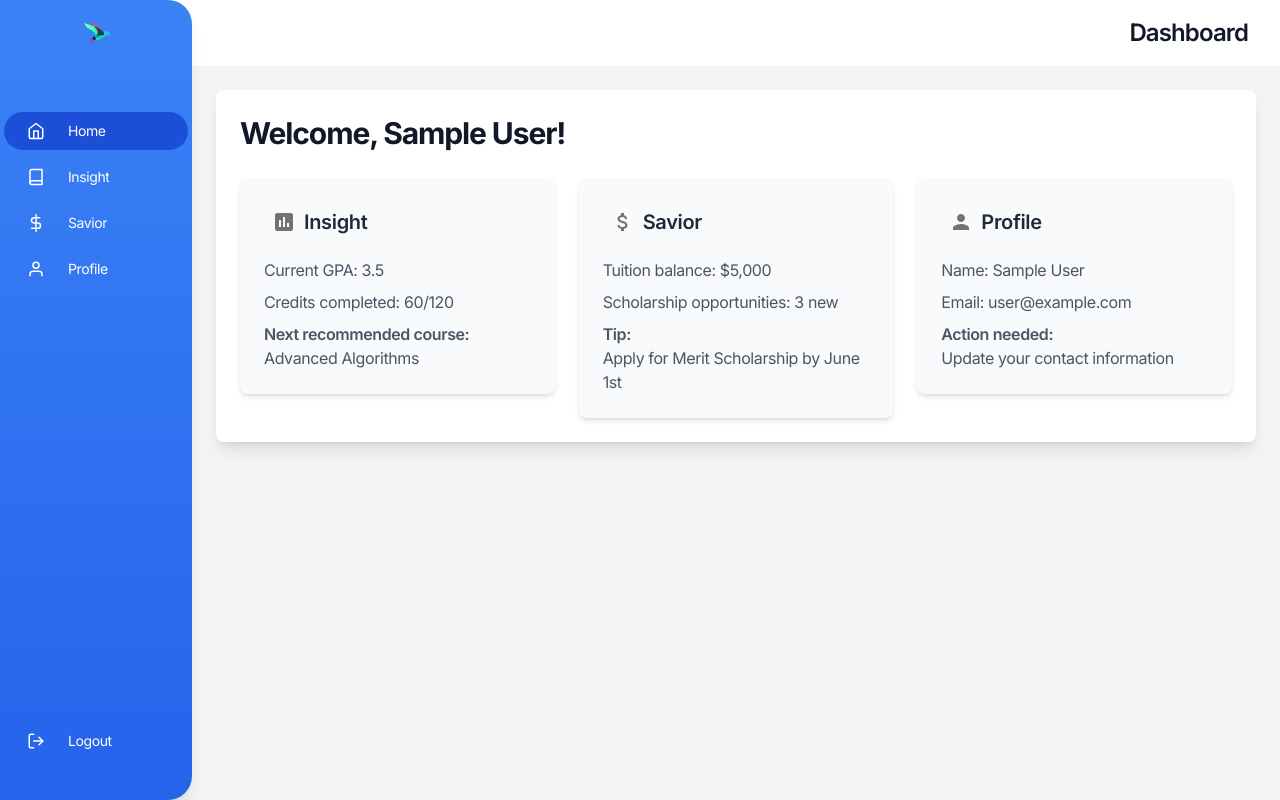
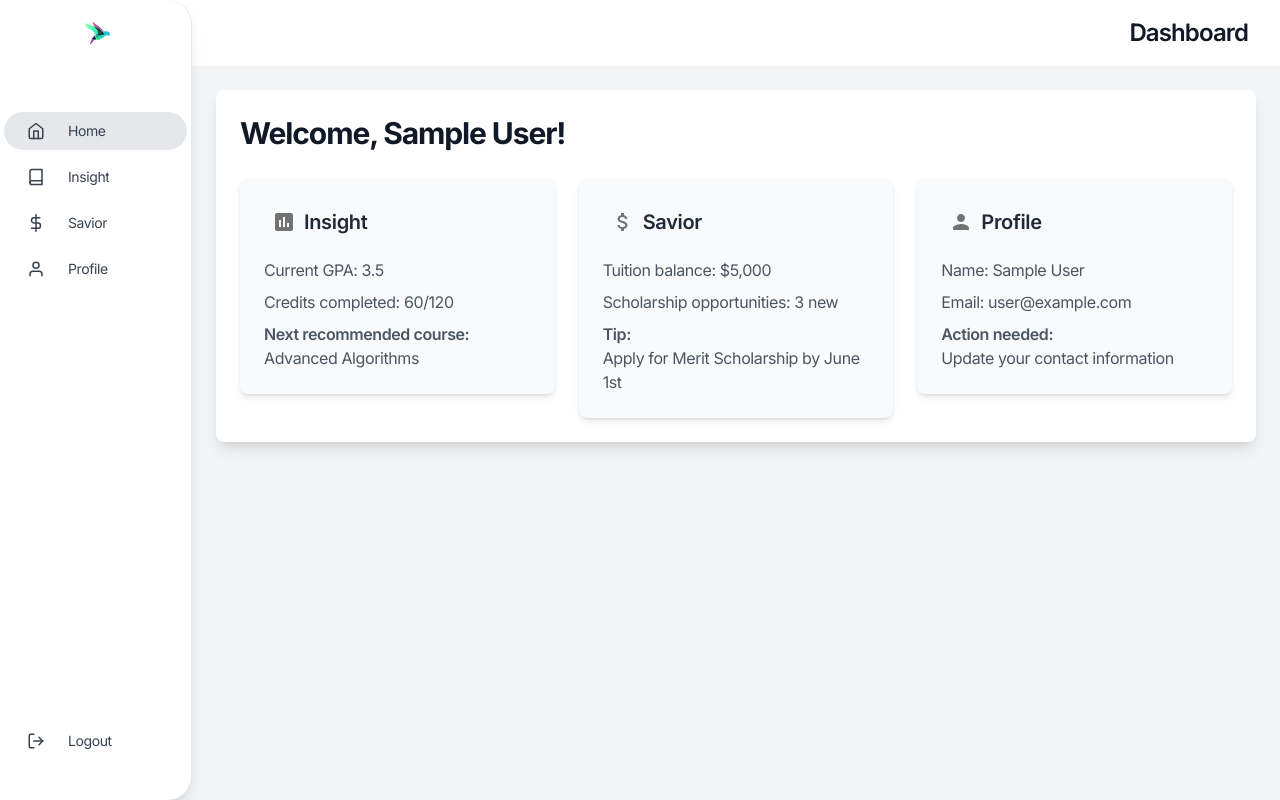
Before and after one commit to AnthonyCampos1234/Avisari, a Next.js app: page /dashboard in a window 1280 px wide. Built offline with nearby package versions, Linux system fonts and the light colour scheme; no server answers; sample sign-in values are in the browser's storage.

Commit message:
more changes

```diff
--- a/app/(default)/sidebar.tsx
+++ b/app/(default)/sidebar.tsx
@@ -29,7 +29,7 @@ export default function Sidebar({ expanded, setExpanded }: SidebarProps) {
     return (
         <div className={`fixed inset-y-0 left-0 z-30 transition-all duration-500 ease-in-out ${expanded ? "w-48" : "w-16"}`}>
             <div
-                className="bg-gradient-to-b from-blue-500 to-blue-600 h-full rounded-r-3xl shadow-lg flex flex-col"
+                className="bg-white h-full rounded-r-3xl shadow-lg flex flex-col border-r border-gray-200"
                 onMouseEnter={() => setExpanded(true)}
                 onMouseLeave={() => setExpanded(false)}
             >
@@ -114,7 +114,7 @@ function SidebarLink({
     );
 
     const className = `flex items-center ${expanded ? "w-[calc(100%-8px)] mx-1" : "w-10"
-        } px-3 py-2 mb-2 text-white hover:bg-blue-400 rounded-full ${active ? "bg-blue-700" : ""
+        } px-3 py-2 mb-2 text-gray-700 hover:bg-gray-100 rounded-full ${active ? "bg-gray-200 text-blue-600" : ""
         } ${disabled ? "opacity-50 cursor-not-allowed" : ""}`;
 
     if (onClick) {
```
